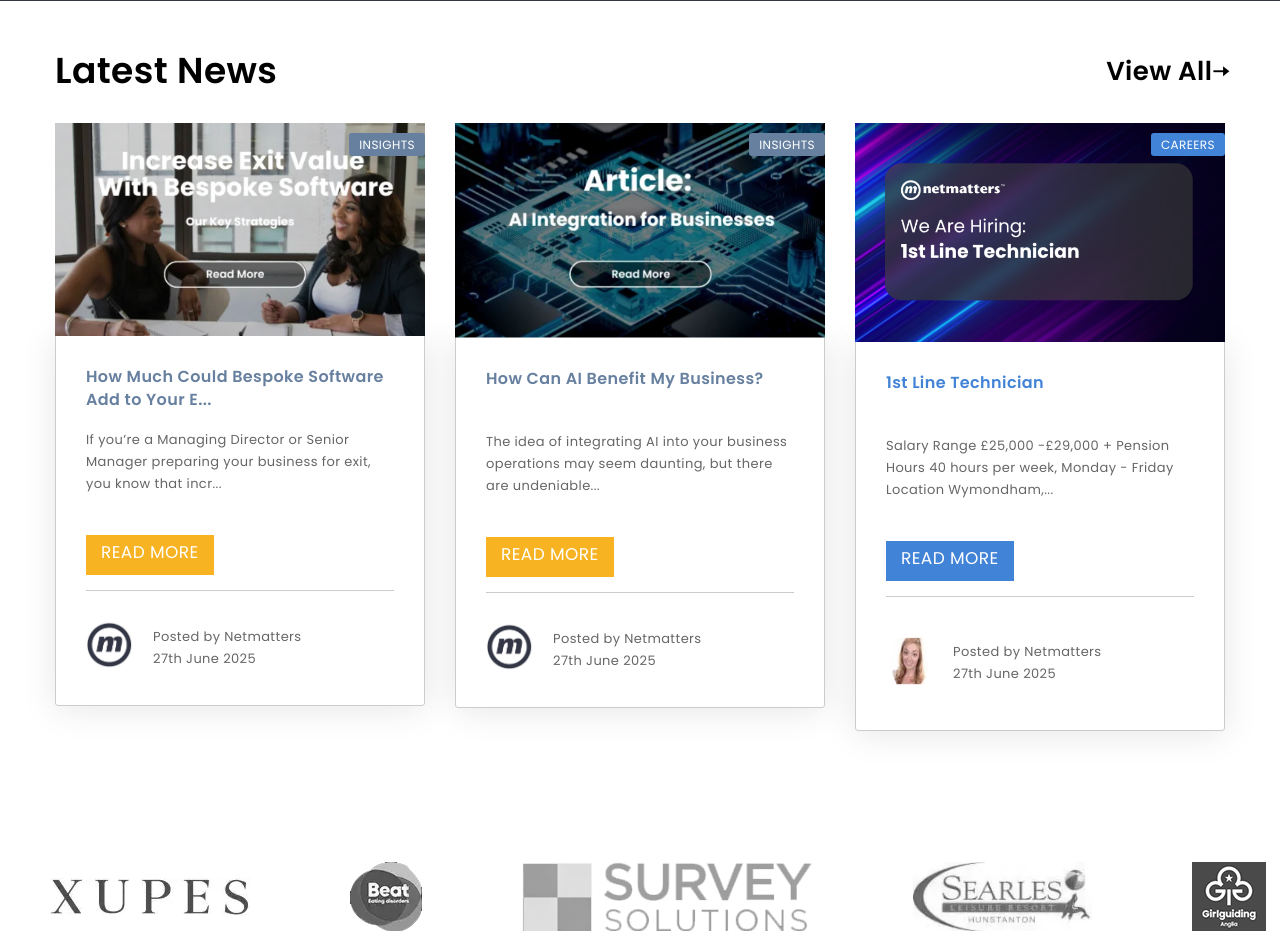
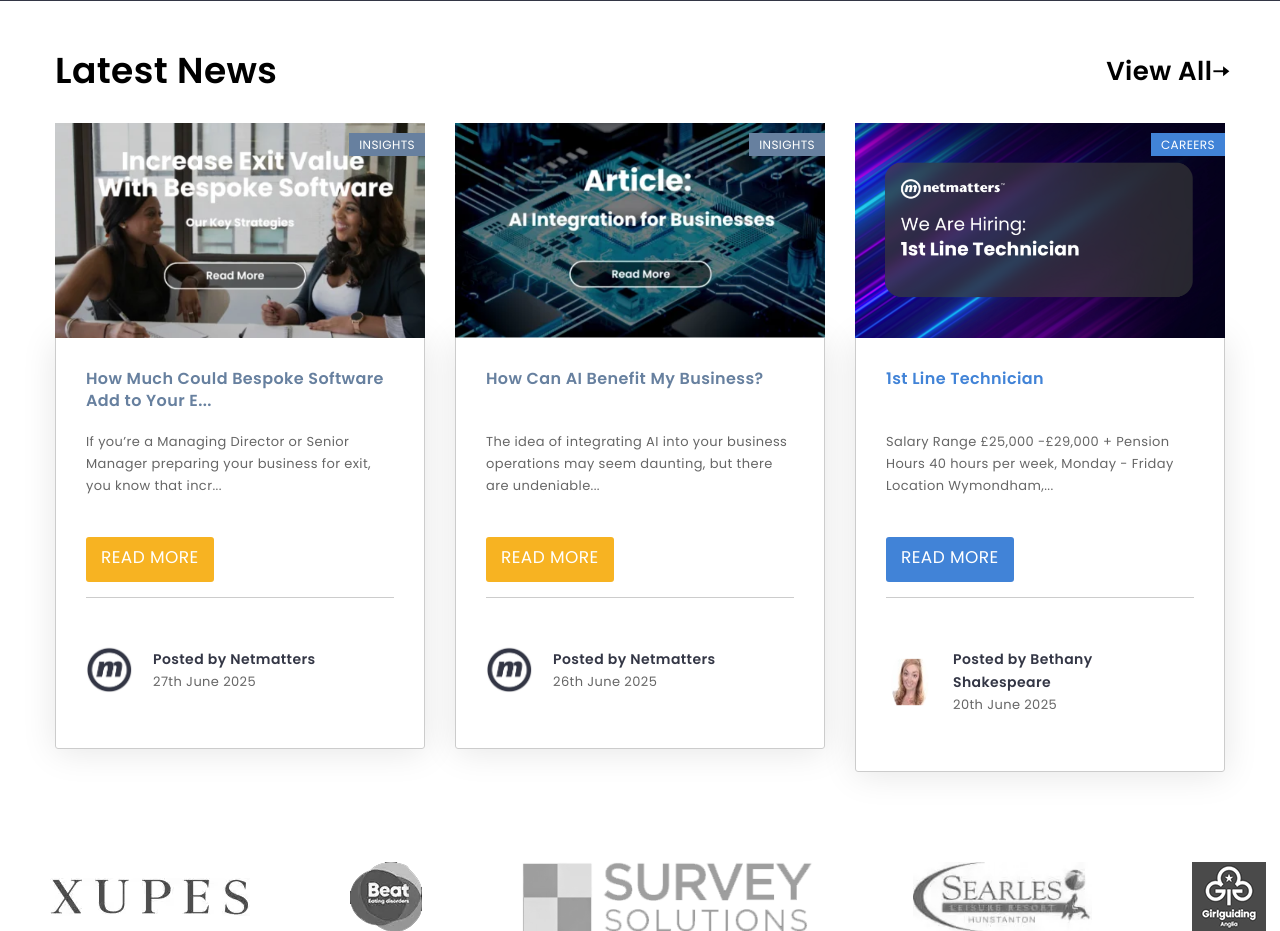
Before and after one commit to Rootytootyfrooty/NetMatters-SCS-Assessment1, a PHP site: page / in a window 1280 px wide; the page is wider, and only the part inside the window is pictured. Shown: the part 2498-3429 px from the top of that part. Run offline with PHP 8.4, Linux system fonts and the light colour scheme.

Commit message:
Nav bar and news section
Fixed some spacing discrepancies between Chrome/Firefox in the nav bar, and fixed the layout and details of the articles in the news section.

```diff
--- a/SCSS/layout/_nav-bar.scss
+++ b/SCSS/layout/_nav-bar.scss
@@ -36,13 +36,15 @@
     small {
         font-size: rem(10);
         padding-bottom: 1px;
-        margin-bottom: -12px;
+        padding-top: 0;
+        display: block;
+        margin-bottom: -10px;
         @include lg {
-            margin-bottom: -5px;
+            padding-top: 0;
+            margin-bottom: 0;
         }
     }
     &:hover {
-
         background-color: $color;
         fill: $bg-white;
         //the triangle under the nav bar icons
@@ -70,11 +72,12 @@
         }
     }
     > svg {
-      justify-self: center;
-      align-self: center;
-      height: rem(23);
-      width: auto;
-      color: $color;
+        justify-self: center;
+        align-self: center;
+        height: rem(23);
+        width: auto;
+        color: $color;
+        flex-shrink: 0;
       }
     }
   }
@@ -136,13 +139,13 @@
     .nav-bar-icon--#{$name}:hover + .sub-banner--#{$name} {
             display: block;
             background-color: darken($color, 10%);
-
+            cursor: pointer;
     }
   li:hover .nav-bar-icon--#{$name} {
     fill: $bg-white;
     color: $bg-white;
     background-color: $color;
-
+    cursor: pointer;
     &::after {
             content: "";
             width: 0;
--- a/SCSS/layout/_news.scss
+++ b/SCSS/layout/_news.scss
@@ -98,13 +98,16 @@
 .news-image {
     width: 100%;
     @include sm {
-        width: rem(333)
+        width: rem(333);
+        height: 192px;
     }
     @include md {
         width: rem(455);
+        height: 262px;
     }
     @include lg {
         width: rem(370);
+        height: 215px;
     }
 }
 .news-logo {
@@ -167,6 +170,7 @@
     padding: 0 rem(10);
     line-height: 1.438rem;
     text-transform: uppercase;
+    border-radius: 0;
 }
 .newh3 {
     font-size: rem(16);
@@ -183,7 +187,7 @@
         display: inline-block;
         padding: 5px 15px;
         margin: 15px 0;
-        height: 40px;
+        height: 45px;
         width: 130px;
         width: fit-content;
         text-wrap: nowrap;
@@ -191,6 +195,8 @@
         text-align: center;
         align-self: center;
         text-transform: uppercase;
+        border-radius: 3px;
+        line-height: 1.8;
         p {
             padding-top: 3px;
             display: inline;
@@ -206,9 +212,14 @@
         color: #666;
     }
 }
-
 .nm {
-    margin: 0;
+    margin-bottom: 0;
+    margin-top: 20px;
+    font-weight: 800;
+    strong {
+        color: $bg-midnight;
+        font-size: 14px;
+    }
 }
 
 .insight-tooltip {
@@ -231,3 +242,6 @@
         padding-left: 20px;
     }
 }
+.post-pic {
+    border-radius: 50%;
+}
--- a/index.html
+++ b/index.html
@@ -58,7 +58,7 @@
                     <li class="nav-con-dev sub-nav-list">
                         <div class="nav-bar-icon nav-bar-icon--dev-grey">
                             <svg class="icon"> <use href="img/icons/SVG/symbol-defs.svg#icon-laptop"> </use></svg>
-                            <small>Consultancy</small><br>
+                            <small>Consultancy</small>
                             &amp; Development
                         </div>
                         <div class="sub-banner sub-banner--dev-grey">
@@ -83,7 +83,7 @@
                     <li class="nav-it-sup sub-nav-list">
                         <div class="nav-bar-icon nav-bar-icon--support-blue">
                             <svg class="icon"> <use href="img/icons/SVG/symbol-defs.svg#icon-display"> </use></svg>
-                            <small>IT</small><br>
+                            <small>IT</small>
                                 Support
                         </div>
                         <div class="sub-banner sub-banner--support-blue">
@@ -101,7 +101,7 @@
                     <li class="nav-dig-mar sub-nav-list">
                         <div class="nav-bar-icon nav-bar-icon--market-green">
                             <svg class="icon"> <use href="img/icons/SVG/symbol-defs.svg#icon-bar-graph"> </use></svg>
-                            <small>Digital</small><br>
+                            <small>Digital</small>
                             Marketing
                         </div>
                         <div class="sub-banner sub-banner--market-green">
@@ -120,7 +120,7 @@
                     <li class="nav-tel-com sub-nav-list">
                         <div class="nav-bar-icon nav-bar-icon--telecoms-red">
                             <svg class="icon"> <use href="img/icons/SVG/symbol-defs.svg#icon-phone_in_talk"> </use></svg>
-                            <small>Telecoms</small><br>
+                            <small>Telecoms</small>
                             Services
                         </div>
                         <div class="sub-banner sub-banner--telecoms-red">
@@ -138,7 +138,7 @@
                     <li class="nav-web-des sub-nav-list">
                         <div class="nav-bar-icon nav-bar-icon--design-purple">
                             <svg class="icon"> <use href="img/icons/SVG/symbol-defs.svg#icon-code"> </use></svg>
-                            <small>Web</small><br>
+                            <small>Web</small>
                             Design
                         </div>
                         <div class="sub-banner sub-banner--design-purple">
@@ -157,7 +157,7 @@
                     <li class="nav-cyb-sec sub-nav-list">
                         <div class="nav-bar-icon nav-bar-icon--security-pink">
                             <svg class="icon"> <use href="img/icons/SVG/symbol-defs.svg#icon-security"> </use></svg>
-                            <small>Cyber</small><br>
+                            <small>Cyber</small>
                             Security
                         </div>
                         <div class="sub-banner sub-banner--security-pink">
@@ -176,7 +176,7 @@
                     <li class="nav-dev-tra sub-nav-list">
                         <div class="nav-bar-icon nav-bar-icon--training-orange">
                             <svg class="icon"> <use href="img/icons/SVG/symbol-defs.svg#icon-school"> </use></svg>
-                            <small>Developer</small><br>
+                            <small>Developer</small>
                             Training
                         </div>
                         <div class="sub-banner sub-banner--training-orange">
@@ -443,7 +443,9 @@
                                     </div>
                                     <div class="post-deet">
                                         <p class="nm">
-                                            Posted by Netmatters <br>
+                                            <strong>Posted by Netmatters</strong>
+                                        </p>
+                                        <p class="date">
                                             27th June 2025
                                         </p>
                                     </div>
@@ -472,8 +474,10 @@
                                     </div>
                                     <div class="post-deet">
                                         <p class="nm">
-                                            Posted by Netmatters <br>
-                                            27th June 2025
+                                            <strong>Posted by Netmatters</strong>
+                                        </p>
+                                        <p class="date">
+                                            26th June 2025
                                         </p>
                                     </div>
                                 </div>
@@ -502,8 +506,10 @@
                                     </div>
                                     <div class="post-deet">
                                         <p class="nm">
-                                            Posted by Netmatters <br>
-                                            27th June 2025
+                                            <strong>Posted by Bethany Shakespeare</strong>
+                                        </p>
+                                        <p class="date">
+                                            20th June 2025
                                         </p>
                                     </div>
                                 </div>
```
Also changed, not shown: CSS/styles.css.
